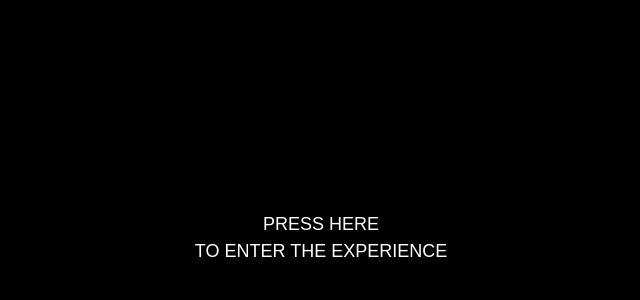
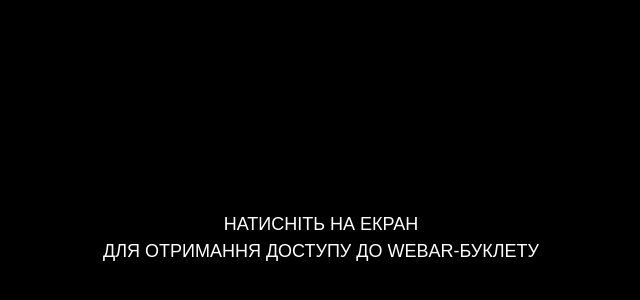
Before and after one commit to EvgeniyaMolyavko/WebAR_LabWorksOS, a plain HTML site: page index.html in a window 1280 px wide. Shown: the part 162-462 px from the top of the page, without its empty margins (319-959 px from the left). Drawn offline with nearby package versions, Linux system fonts and the light colour scheme.

Commit message:
Update index.html

```diff
--- a/index.html
+++ b/index.html
@@ -27,9 +27,9 @@
                 text-transform: uppercase; font-family: Arial, Helvetica, sans-serif; font-weight: 400; line-height: 1.5em; font-size: large; white-space: nowrap;
                 user-select: none; pointer-events: none;
             ">
-            Press here
+            Натисніть на екран
             <br>
-            to enter the experience
+             для отримання доступу до WebAR-буклету
         </div>
     </div>
 
```
